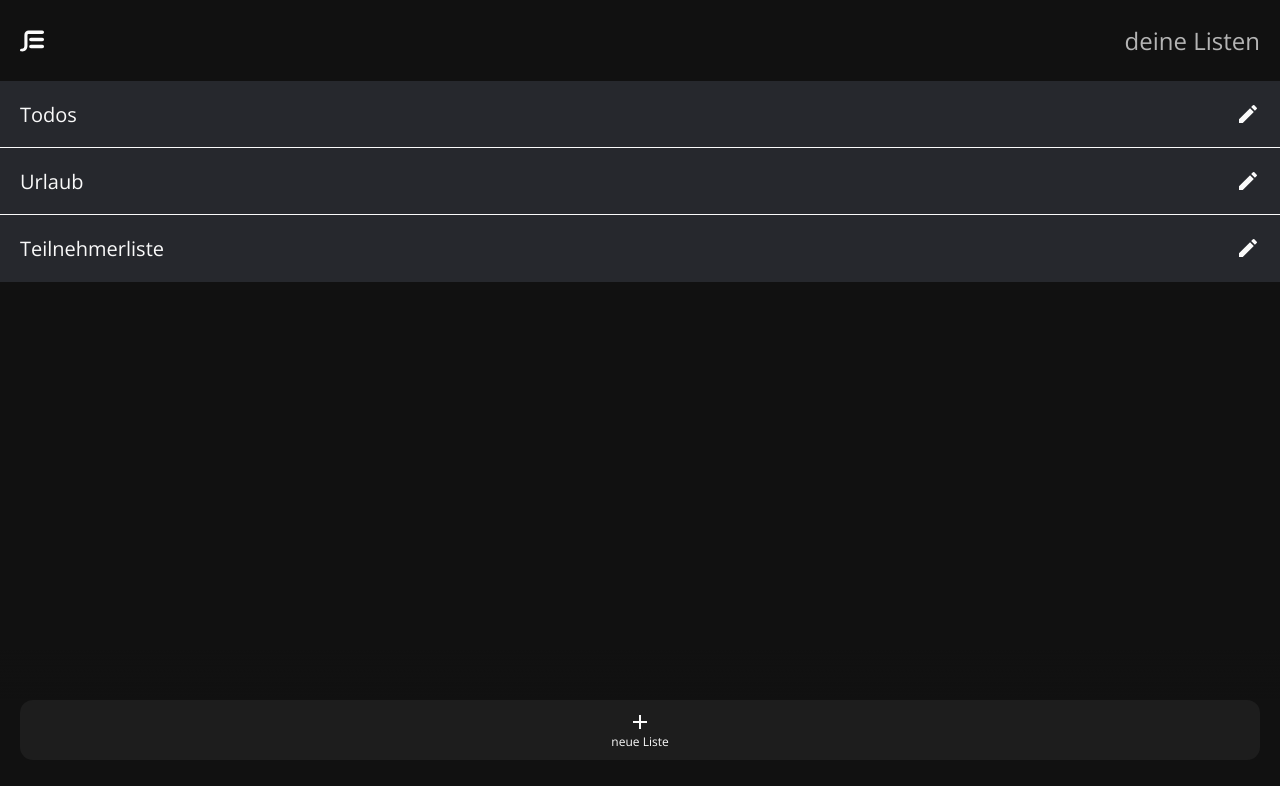
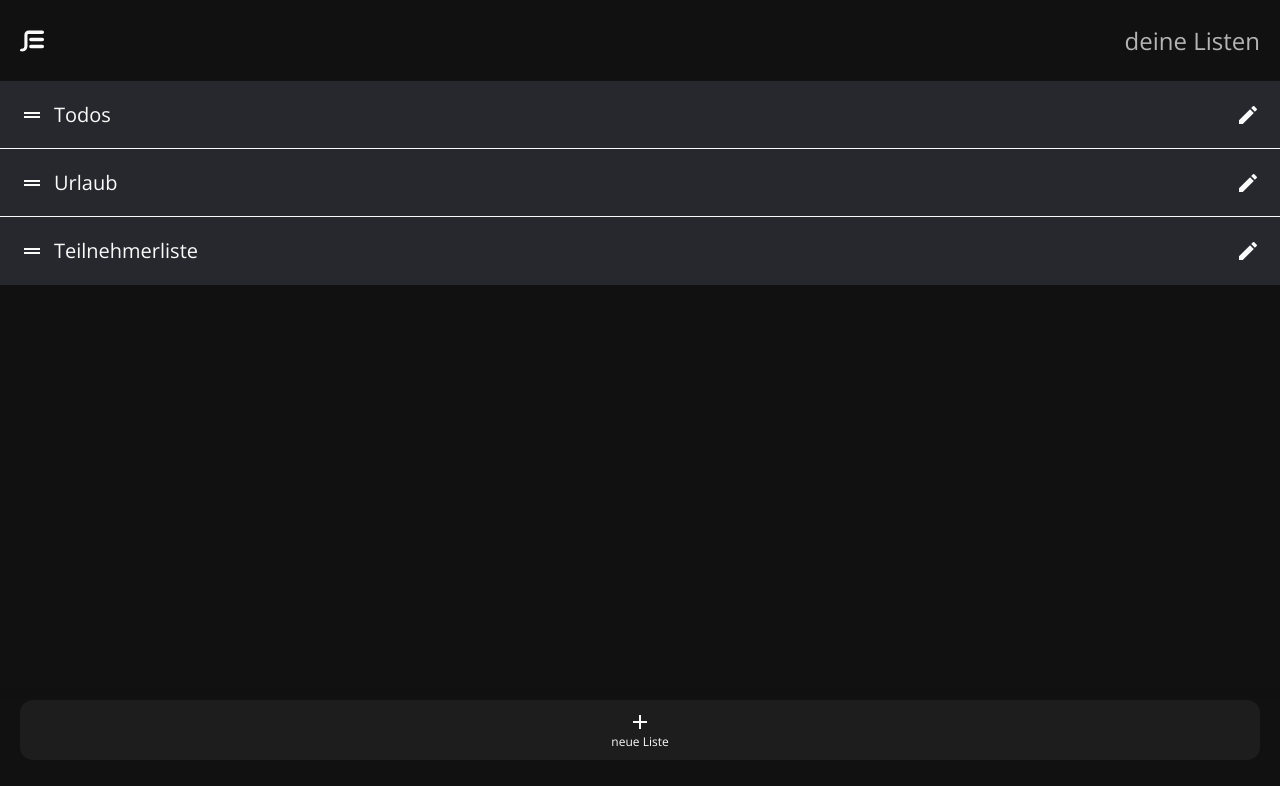
Before and after one commit to philmetscher/capstone-project, a Next.js app: page / in a window 1280 px wide. Shown: the top 786 px of the page. Built offline with nearby package versions, Linux system fonts and the light colour scheme.

Commit message:
add drag icon

```diff
--- a/components/OverviewListEntry.js
+++ b/components/OverviewListEntry.js
@@ -3,11 +3,14 @@ import styled from "styled-components";
 
 //Components
 import { PTag } from "./HtmlComponents";
-import { MdEdit } from "react-icons/md"; //Icons
+import { MdOutlineDragHandle, MdEdit } from "react-icons/md"; //Icons
 
 export default function OverviewListEntry({ id, children }) {
   return (
     <ListEntry>
+      <DragWrapper>
+        <MdOutlineDragHandle size="24px" />
+      </DragWrapper>
       <Link href={"/list/" + id} passHref>
         <ListEntryLink>
           <PTag>{children}</PTag>
@@ -25,22 +28,30 @@ export default function OverviewListEntry({ id, children }) {
 const ListEntry = styled.li`
   display: flex;
   align-items: center;
+  gap: 10px;
   width: 100%;
   background: var(--card-bg);
   border-bottom: 1px solid var(--white);
+  padding: 0 20px;
 
   &:last-child {
     border-bottom-color: var(--card-bg);
   }
+
+  > * {
+    padding: 20px 0;
+  }
+`;
+const DragWrapper = styled.div`
+  width: 24px;
+  height: 64px;
 `;
 const ListEntryLink = styled.a`
   display: inline-block;
-  width: calc(100% - 64px);
-  padding: 20px 0 19px 20px;
+  width: calc(100% - 48px);
 `;
 const EditAnchor = styled.a`
   display: inline-block;
-  width: 64px;
+  width: 24px;
   height: 64px;
-  padding: 20px 20px 19px 20px;
 `;
```
